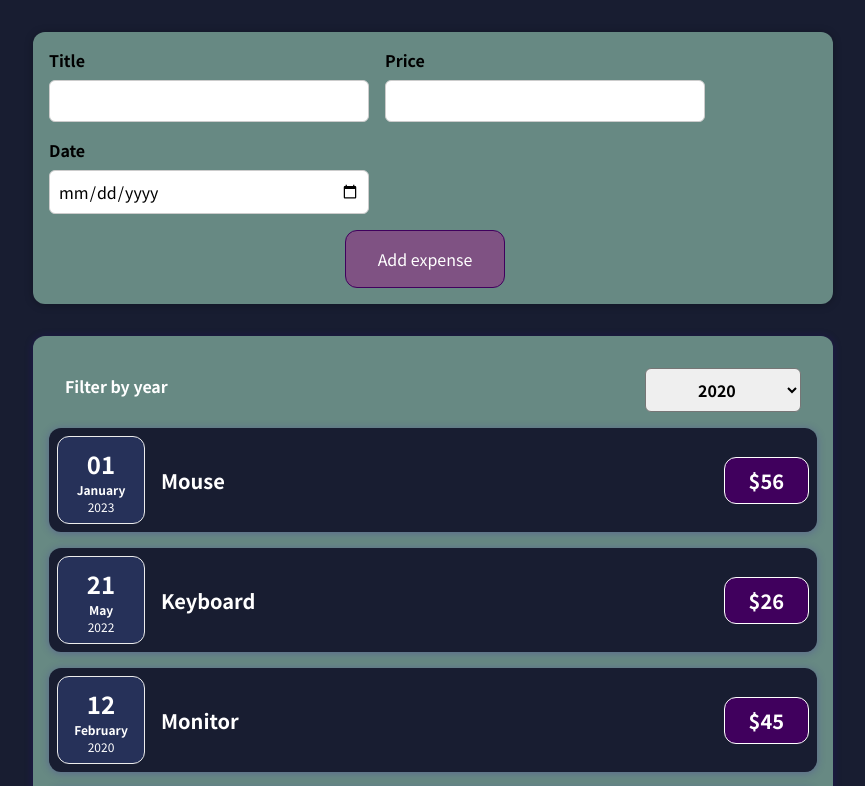
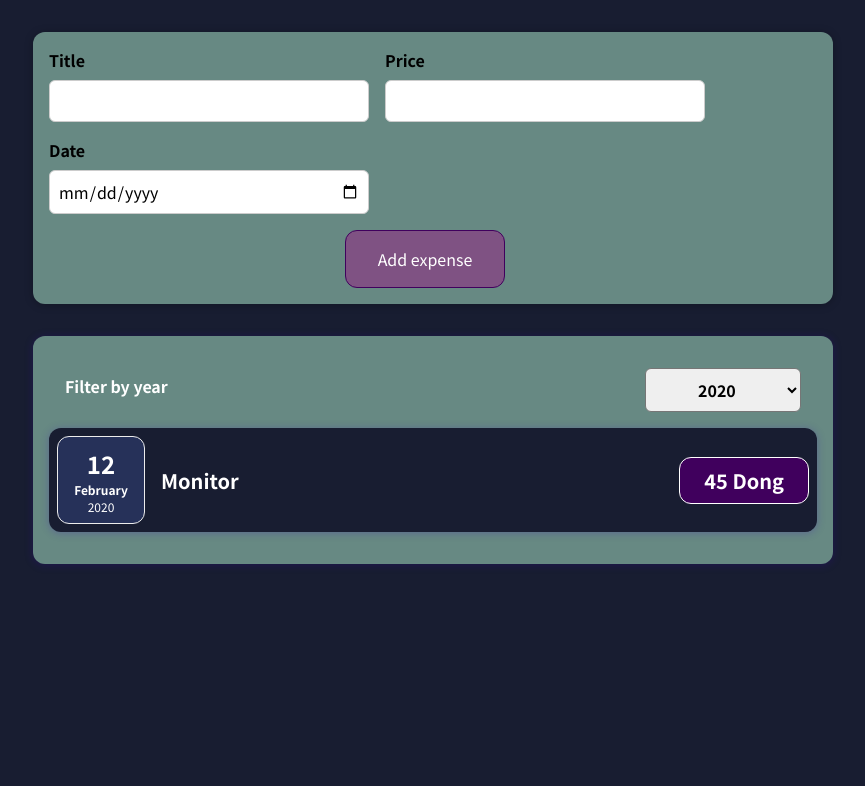
Before and after one commit to sohamdata/expense-tracker, a React (Create React App) app: page / in a window 1280 px wide. Shown: the top 786 px of the page, without its empty margins (207-1072 px from the left). Built offline with nearby package versions, Linux system fonts and the light colour scheme.

Commit message:
implemented filter

```diff
--- a/src/App.js
+++ b/src/App.js
@@ -4,23 +4,27 @@ import Expenses from './components/Expenses/Expenses';
 import NewExpense from './components/NewExpense/NewExpense';
 
 const DUMMY_DATA = [
-  { id: 'e1', title: 'Mouse', amount: 56, date: new Date(2023, 0, 1) },
-  { id: 'e2', title: 'Keyboard', amount: 26, date: new Date(2022, 4, 21) },
-  { id: 'e3', title: 'Monitor', amount: 45, date: new Date(2020, 1, 12) },
-  { id: 'e4', title: 'Mousepad', amount: 12, date: new Date(2021, 6, 11) },
-  { id: 'e5', title: 'Chair', amount: 12, date: new Date(2022, 5, 7) },
+  { id: 'e1', title: 'Mouse', price: 56, date: new Date(2022, 0, 1) },
+  { id: 'e2', title: 'Keyboard', price: 26, date: new Date(2021, 4, 21) },
+  { id: 'e3', title: 'Monitor', price: 45, date: new Date(2020, 1, 12) },
+  { id: 'e4', title: 'Mousepad', price: 12, date: new Date(2021, 6, 11) },
+  { id: 'e5', title: 'Chair', price: 122, date: new Date(2019, 5, 7) },
+  { id: 'e6', title: 'Car', price: 12000, date: new Date(2022, 7, 7) },
+
 ];
 function App() {
   const [data, setData] = useState(DUMMY_DATA)
 
   function addExpense(expense) {
-    // setData()
-  }
+    setData((prevExpenses) => {
+      return [expense, ...prevExpenses];
+    });
+  };
 
   return (
     <div>
       <NewExpense onAddExpense={addExpense} />
-      <Expenses items={DUMMY_DATA} />
+      <Expenses items={data} />
     </div >
   );
 }
--- a/src/components/Expenses/ExpenseItem.js
+++ b/src/components/Expenses/ExpenseItem.js
@@ -1,4 +1,4 @@
-import React, { useState } from "react";
+import React from "react";
 import "./ExpenseItem.css"
 import ExpenseDate from "./ExpenseDate";
 import Card from "../UI/Card";
@@ -9,7 +9,7 @@ function ExpenseItem(props) {
             <ExpenseDate date={props.date}></ExpenseDate>
             <div className="expense-item__description">
                 <h2>{props.title}</h2>
-                <div className="expense-item__price">${props.amount}</div>
+                <div className="expense-item__price">{props.price} Dong</div>
             </div>
         </Card >
     );
--- a/src/components/Expenses/Expenses.js
+++ b/src/components/Expenses/Expenses.js
@@ -10,12 +10,15 @@ function Expenses(props) {
     const filterChange = (selectedYear) => {
         setYear(selectedYear)
     }
+    const filteredExpenses = props.items.filter(expense => {
+        return expense.date.getFullYear().toString() === year;
+    })
     return (
         <div>
             <Card className='expenses'>
                 <ExpensesFilter selectedYear={year} onFilterChange={filterChange} />
-                {props.items.map((expense) => (
-                    <ExpenseItem key={expense.id} title={expense.title} amount={expense.amount} date={expense.date} />
+                {filteredExpenses.map((expense) => (
+                    <ExpenseItem key={expense.id} title={expense.title} price={expense.price} date={expense.date} />
                 ))}
             </Card>
         </div>
--- a/src/components/NewExpense/ExpenseForm.js
+++ b/src/components/NewExpense/ExpenseForm.js
@@ -30,7 +30,7 @@ function ExpenseForm(props) {
 
         props.onSaveExpenseData(expenseData)
 
-        console.log(expenseData)
+        // console.log(expenseData)
         setTitle(''); setPrice(''); setDate('');
     }
 
--- a/src/components/NewExpense/NewExpense.js
+++ b/src/components/NewExpense/NewExpense.js
@@ -1,7 +1,5 @@
-
 import ExpenseForm from "./ExpenseForm"
 import "./NewExpense.css"
-
 
 function NewExpense(props) {
     const saveExpenseData = (enteredData) => {
```
